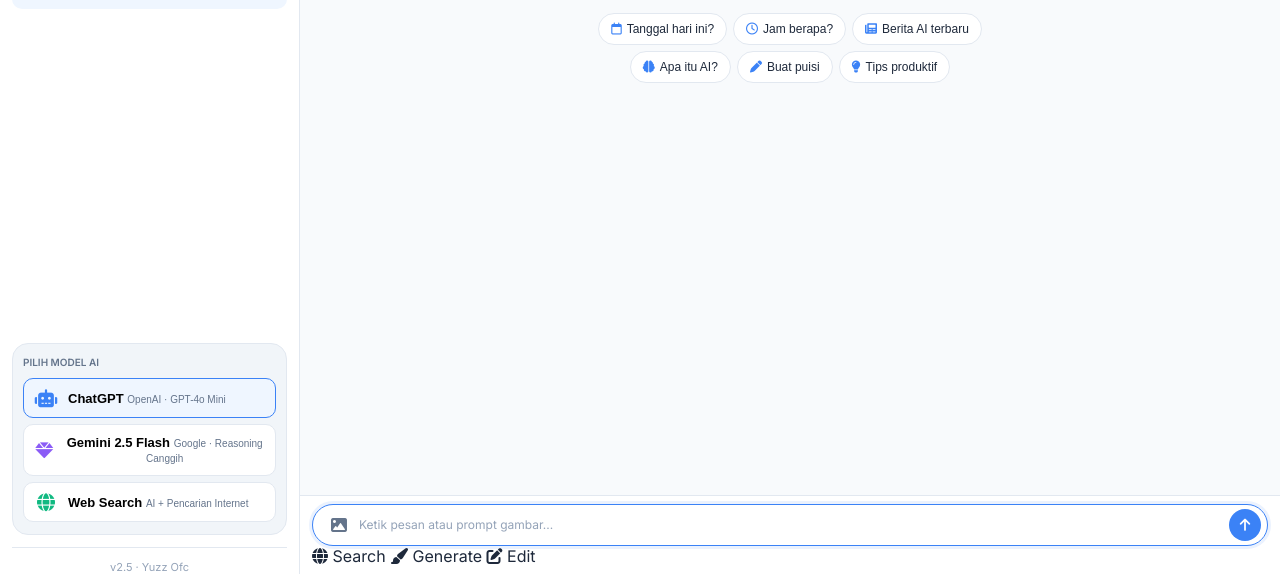
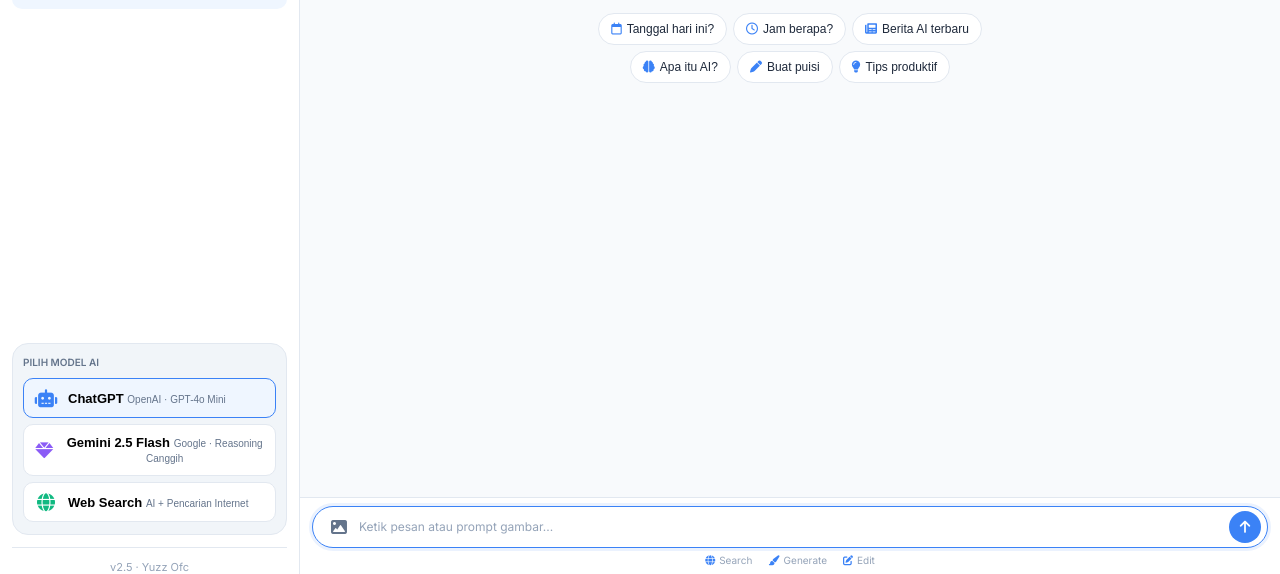
Before and after one commit to yuzzhadedev/youzai, a website: page public/index.html in a window 1280 px wide. Shown: the part 226-800 px from the top of the page. Drawn offline with Linux system fonts and the light colour scheme.

Commit message:
Update style.css

```diff
--- a/public/css/style.css
+++ b/public/css/style.css
@@ -1003,6 +1003,27 @@
     cursor: not-allowed;
 }
 
+/* TAMBAHAN: Feature Hint */
+.feature-hint {
+    display: flex;
+    justify-content: center;
+    gap: 16px;
+    margin-top: 6px;
+    font-size: 10px;
+    color: var(--text-muted);
+}
+
+.hint-item {
+    display: flex;
+    align-items: center;
+    gap: 4px;
+}
+
+.hint-item i {
+    color: var(--primary);
+    font-size: 10px;
+}
+
 /* Search Suggestions */
 .search-suggestions {
     position: absolute;
```
